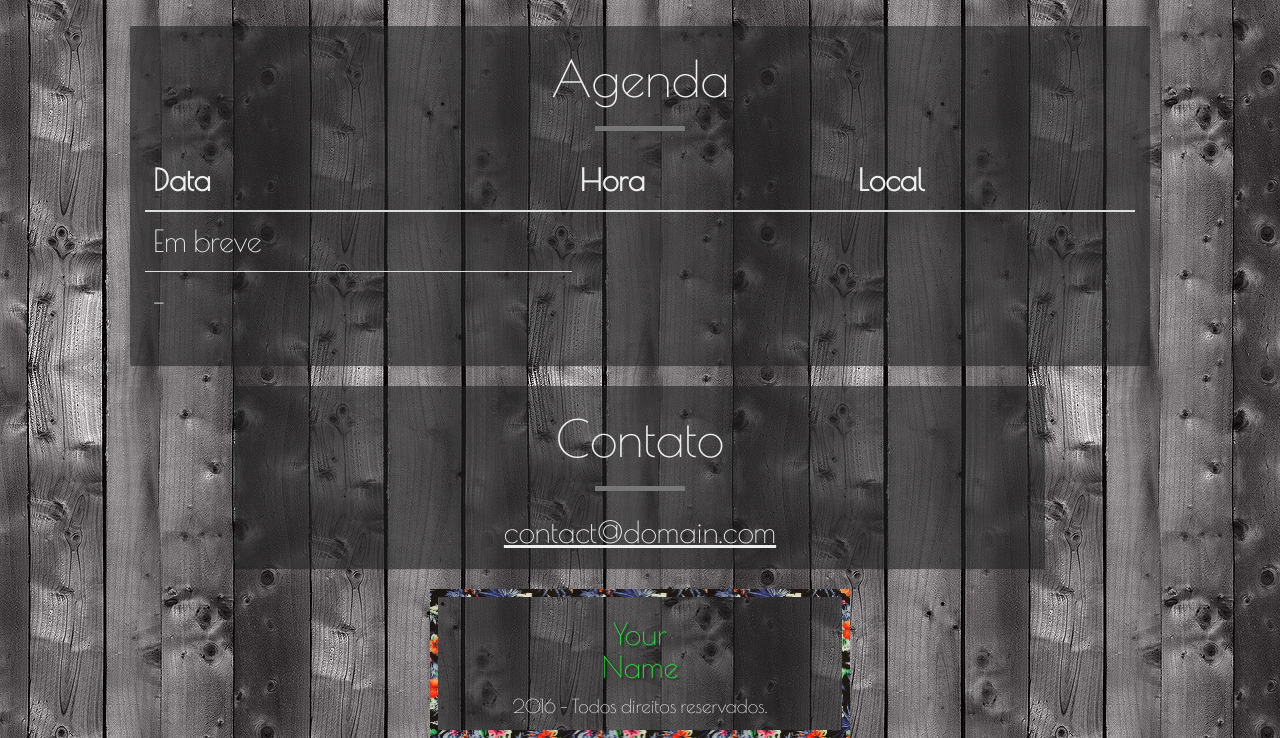
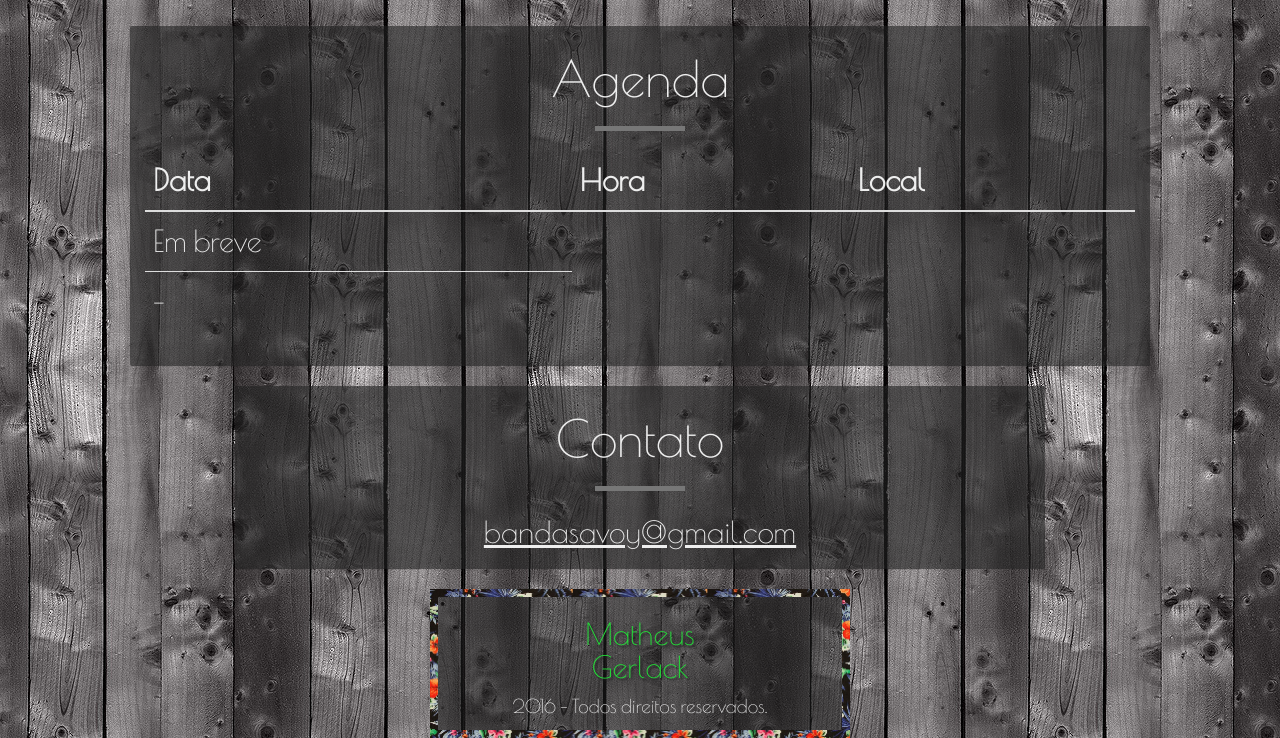
Before and after one commit to matheusgerlack/music, a plain HTML site: page index.html in a window 1280 px wide. Shown: the part 2753-3491 px from the top of the page. Drawn offline with nearby package versions, Linux system fonts and the light colour scheme; no server answers; a script that the page names is missing.

Commit message:
Update index.html

```diff
--- a/index.html
+++ b/index.html
@@ -253,14 +253,14 @@
             <h1>Contato</h1>
             <hr>
           </div>
-          <a href="mailto:matheusfgk@gmail.com"> contact@domain.com</a>
+          <a href="mailto:matheusfgk@gmail.com"> bandasavoy@gmail.com</a>
         </div>
       </div>
     </div>
 
 
     <div class="container logo-bottom col-md-offset-4 col-md-4 col-xs-12 text-center">
-      <h1>Your <br> Name</h1>
+      <h1>Matheus <br> Gerlack</h1>
       <p>2016 - Todos direitos reservados.</p>
     </div>
 
```
